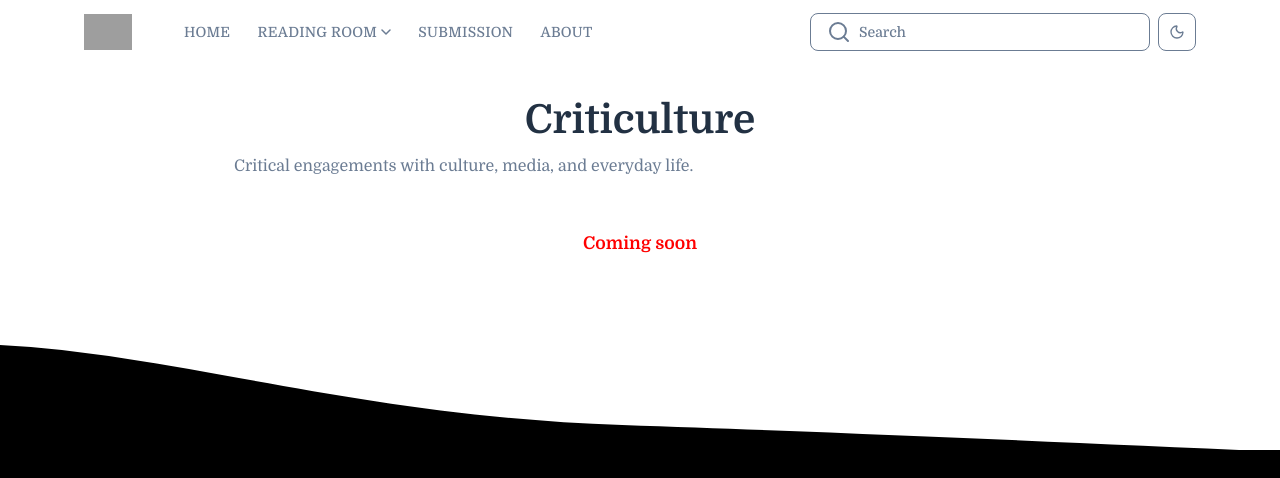
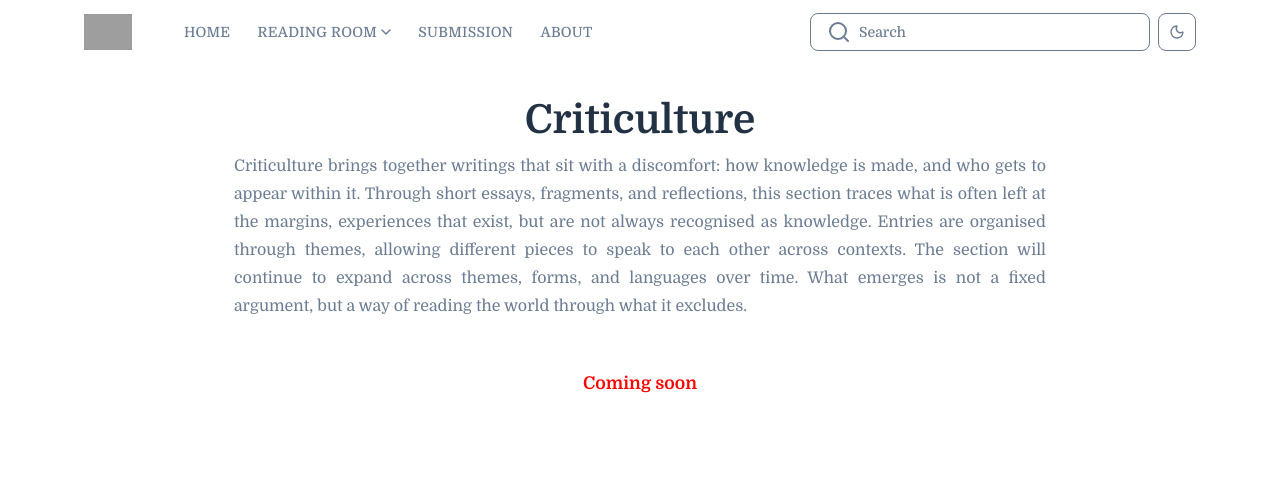
Before and after one commit to someoneonearthwholovestg/the_kural, a Jekyll site: the page built from src/reading-room/criticulture/index.html, in a window 1280 px wide and 1191 px high. Shown: the top 478 px of the window. Built offline with Jekyll 4.4.1, drawn with Linux system fonts in a browser that asks for light colours; grey boxes are pictures that could not be loaded.

Commit message:
Update index.html

```diff
--- a/src/reading-room/criticulture/index.html
+++ b/src/reading-room/criticulture/index.html
@@ -7,7 +7,7 @@
 <div class="book-review-page">
   <div class="page-header">
     <h1>Criticulture</h1>
-    <p class="page-subtitle">Critical engagements with culture, media, and everyday life.</p>
+    <p class="page-subtitle">Criticulture brings together writings that sit with a discomfort: how knowledge is made, and who gets to appear within it. Through short essays, fragments, and reflections, this section traces what is often left at the margins, experiences that exist, but are not always recognised as knowledge. Entries are organised through themes, allowing different pieces to speak to each other across contexts. The section will continue to expand across themes, forms, and languages over time. What emerges is not a fixed argument, but a way of reading the world through what it excludes.</p>
   </div>
 
   <div class="book-list">
```
